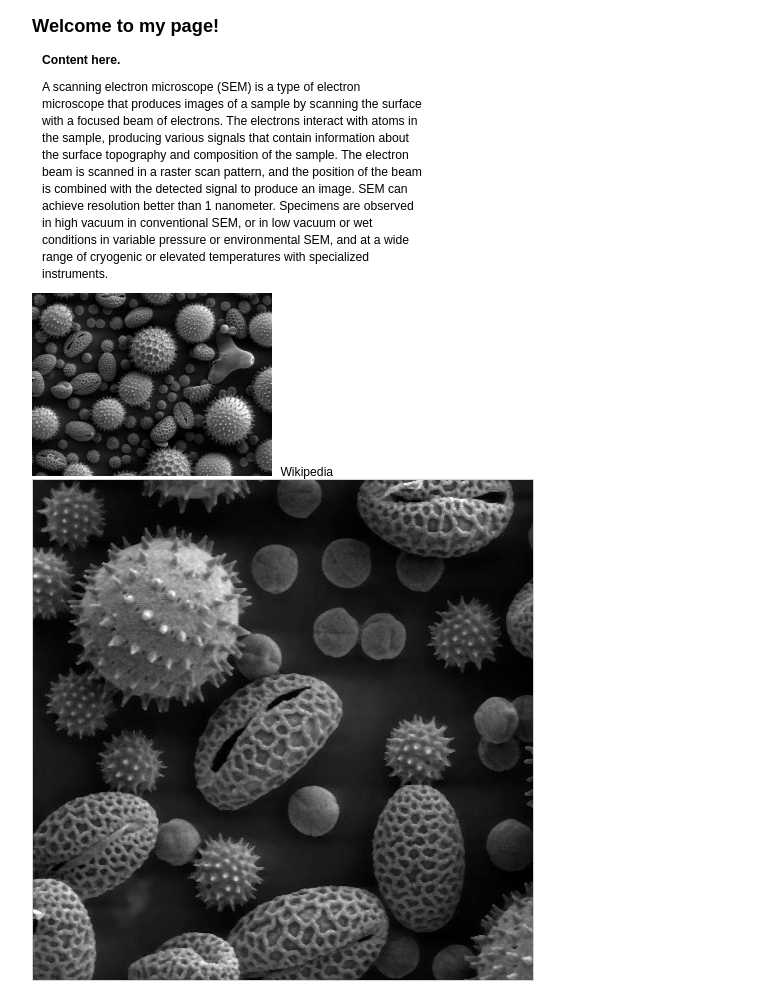
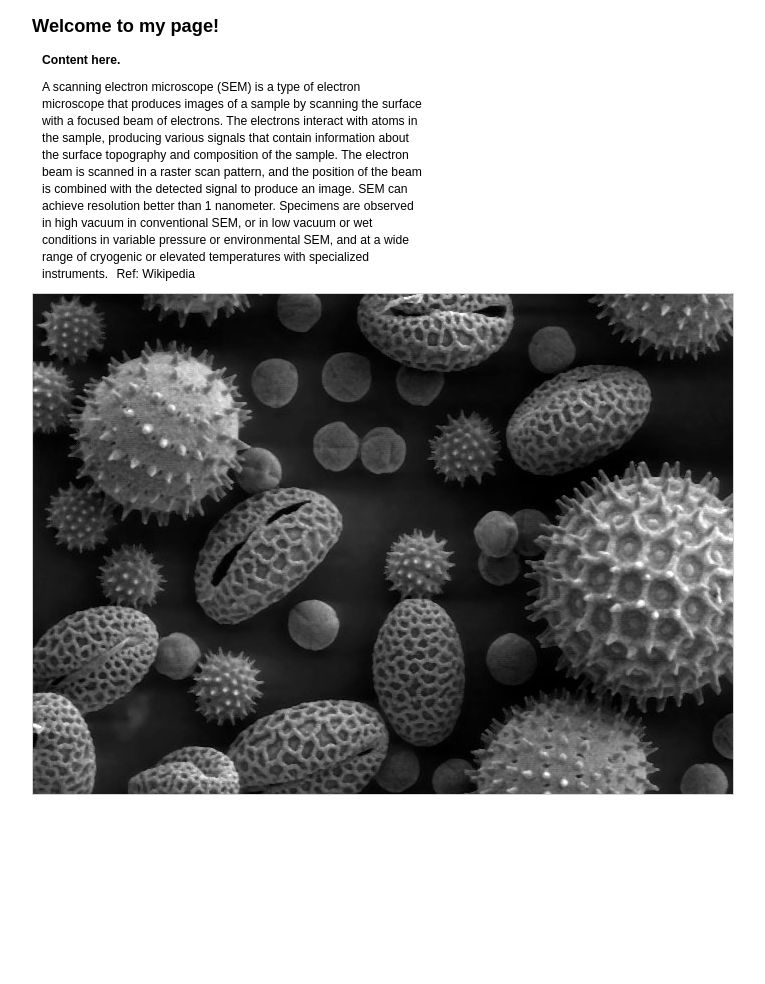
Before and after one commit to paluchasz/web_stack_tutorials, a plain HTML site: page project/virtual_ruler.html in a window 1280 px wide. Shown: the whole page, without its empty margins (408-1173 px from the left). After the commit the page ends 800 px from the top, so only its background shows below. Drawn offline with Linux system fonts and the light colour scheme; files whose address does not match are found by name.

Commit message:
Worked out how to load the image into the canvas without loading it to the website first. Now there is only one image instead of two.

```diff
--- a/project/virtual_ruler.html
+++ b/project/virtual_ruler.html
@@ -20,21 +20,29 @@
                 achieve resolution better than 1 nanometer. Specimens are observed in high vacuum in conventional SEM, or in low vacuum
                 or wet conditions in variable pressure or environmental SEM, and at a wide range of cryogenic or elevated temperatures
                 with specialized instruments.
+                <a href="https://en.wikipedia.org/wiki/Scanning_electron_microscope">Ref: Wikipedia</a>
             </p>
-            <img id="pollen" src="Misc_pollen.jpg" alt="Myself" style="width:60%;height:80%;">
-            <a href="https://en.wikipedia.org/wiki/Scanning_electron_microscope">Wikipedia</a>
 
 
             <canvas id="myCanvas" onclick="getCursorPosition(event)" oncontextmenu="getCursorPosition(event)"
-            width="500" height="500" style="border:1px solid #d3d3d3;"></canvas>
+            width="700" height="500" style="border:1px solid #d3d3d3;"></canvas>
+
             <script>
-                window.onload = function() {
-                    let c = document.getElementById("myCanvas");
-                    let ctx = c.getContext("2d");
-                    let img = document.getElementById("pollen");
+                let c = document.getElementById("myCanvas");
+                let ctx = c.getContext("2d");
+                loadImg();
 
-                    ctx.drawImage(img, 0, 0);
+                function loadImg() {
+
+                    let img1 = new Image();
+
+                    img1.onload = function () {
+                        ctx.drawImage(img1, 0, 0);
+                    }
+
+                    img1.src = "/home/paluchasz/web_stack_tutorials/project/Misc_pollen.jpg";
                 }
+
             </script>
 
             <script>
@@ -48,7 +56,6 @@
                     // Return the size of an element and its position relative to the viewport
                     let x = event.clientX - rect.left;
                     let y = event.clientY - rect.top;
-                    console.log("x: " + x + " y: " + y);
 
                     // console.log(event.clientX, rect.left, event.clientY, rect.top)
                     // event.clientX and event.clientY output the horizontal, x and vertical, y components
```
